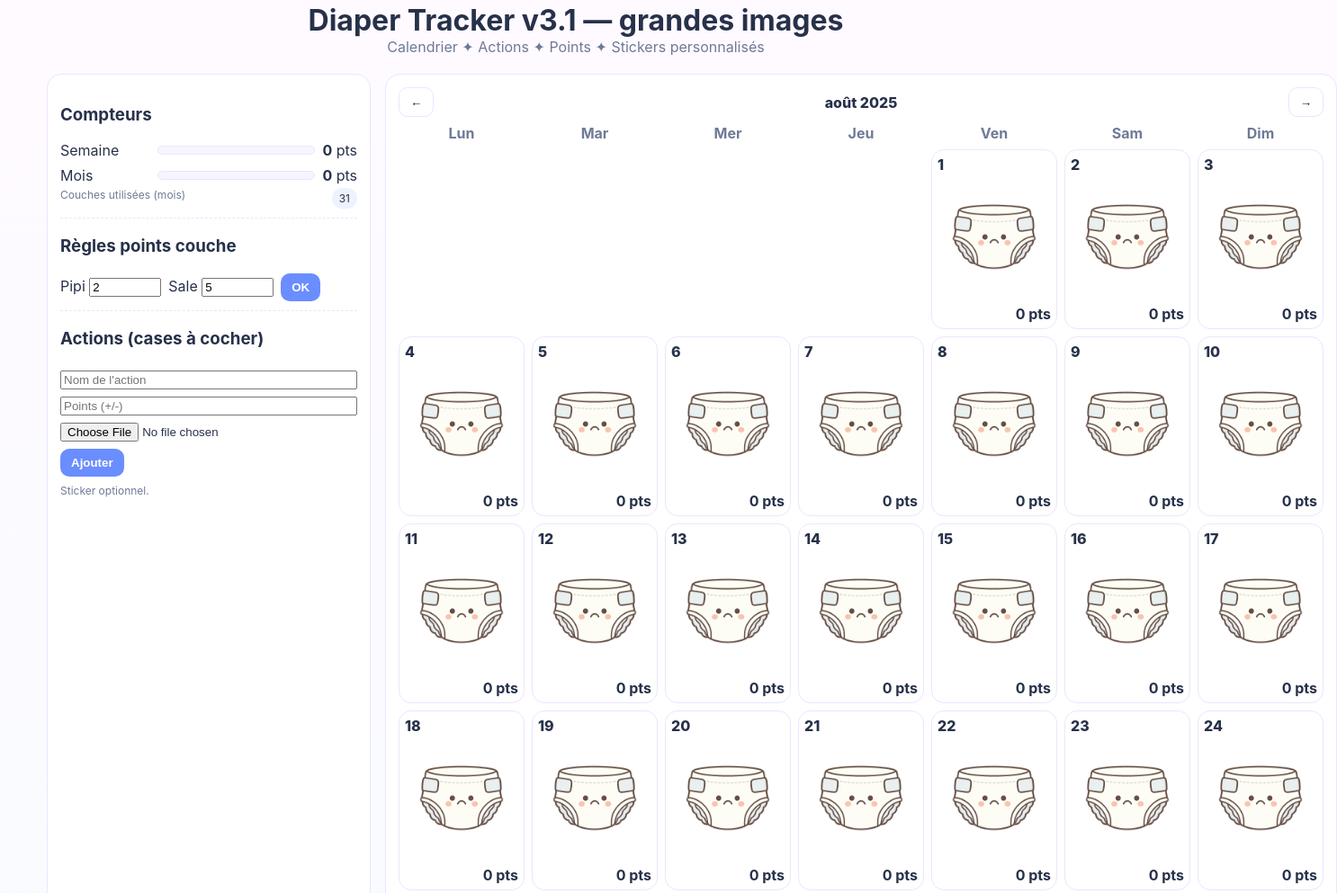
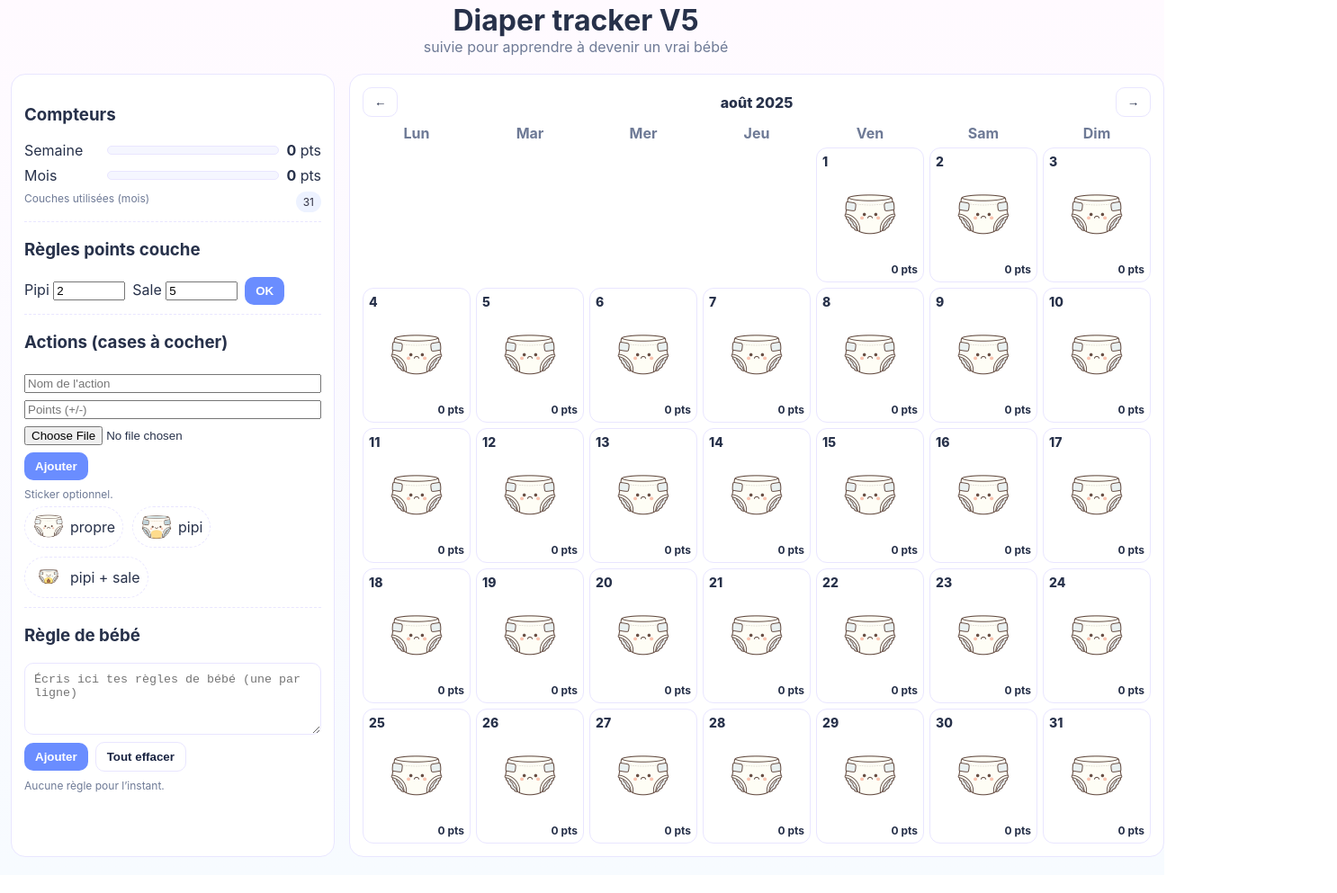
Before and after one commit to lestate025/lestate025.github.io, a plain HTML site: page index.html in a window 1280 px wide. Shown: the part 5-998 px from the top of the page at 90% size, 1486 px wide, since content can reach past the window. Drawn offline with Linux system fonts and the light colour scheme.

Commit message:
Add files via upload

```diff
--- a/index.html
+++ b/index.html
@@ -1,12 +1,12 @@
 <!DOCTYPE html>
 <html lang="fr"><head>
 <meta charset="utf-8"><meta name="viewport" content="width=device-width, initial-scale=1">
-<title>Diaper Tracker v3.1 — grandes images</title>
+<title>Diaper tracker V5 — dense</title>
 <style>
 *{box-sizing:border-box}html,body{margin:0;padding:0}
-:root{--ink:#27314a;--muted:#6e7a96;--card:#fff;--brand:#6a8dff;--line:#e9e6ff}
+:root{--ink:#27314a;--muted:#6e7a96;--card:#fff;--brand:#6a8dff;--line:#e9e6ff;--green:#1a7f37;--red:#d32f2f}
 body{font-family:ui-sans-serif,-apple-system,Segoe UI,Roboto,Arial;background:linear-gradient(180deg,#fffaff,#f7fbff);color:var(--ink)}
-.container{max-width:1200px;margin:8px auto;padding:12px;display:grid;grid-template-columns:360px 1fr;gap:16px}
+.container{max-width:1300px;margin:8px auto;padding:12px;display:grid;grid-template-columns:360px 1fr;gap:16px}
 .panel,.calendar-card{background:#fff;border:1px solid var(--line);border-radius:16px;padding:14px}
 .btn{border:none;border-radius:10px;padding:8px 12px;background:var(--brand);color:#fff;font-weight:700;cursor:pointer}
 .btn.ghost{background:transparent;border:1px solid var(--line);color:#1a2442}
@@ -16,40 +16,45 @@ h1{margin:8px 0 0;text-align:center}
 .subtitle{text-align:center;color:var(--muted);margin-bottom:8px}
 .cal-head{display:flex;justify-content:space-between;align-items:center;margin-bottom:8px}
 .month-label{font-weight:800}
-.cal-grid{display:grid;grid-template-columns:repeat(7,minmax(140px,1fr));gap:8px}
+/* denser calendar */
+.cal-grid{display:grid;grid-template-columns:repeat(7,minmax(120px,1fr));gap:6px}
 .day-head{color:var(--muted);text-align:center;font-weight:700}
-.day{min-height:200px;border:1px solid var(--line);border-radius:14px;padding:6px;display:grid;grid-template-rows:auto 1fr auto;gap:4px;cursor:pointer;background:#fff}
-.day .num{font-weight:800}
-.day .thumb{display:flex;align-items:center;gap:4px;flex-wrap:wrap;justify-content:center}
-.day .thumb img{width:104px;height:104px;object-fit:contain}
-.day .pts{justify-self:end;font-weight:700}
-.legend{margin-top:8px;display:flex;gap:14px;color:var(--muted);align-items:center}
-.legend img{width:72px;height:72px;object-fit:contain}
-.progress{display:grid;gap:8px}
-.progress-row{display:grid;grid-template-columns:100px 1fr max-content;gap:8px;align-items:center}
+.day{min-height:150px;border:1px solid var(--line);border-radius:12px;padding:6px;display:grid;grid-template-rows:auto 1fr auto;gap:2px;cursor:pointer;background:#fff}
+.day .num{font-weight:800;font-size:14px}
+.day .thumb{display:flex;align-items:center;justify-content:center}
+.day .thumb img{width:64px;height:64px;object-fit:contain}  /* smaller to fit more days */
+.day .pts{justify-self:end;font-weight:700;font-size:12px}
+.legend-panel{display:flex;align-items:center;gap:10px;flex-wrap:wrap;margin-top:6px}
+.legend-panel .it{display:flex;align-items:center;gap:6px;border:1px dashed var(--line);border-radius:999px;padding:4px 8px}
+.legend-panel img{width:36px;height:36px;object-fit:contain}
+.progress{display:grid;gap:8px;margin-bottom:8px}
+.progress-row{display:grid;grid-template-columns:84px 1fr max-content;gap:8px;align-items:center}
 .progress-row .bar{height:10px;background:#f5f6ff;border:1px solid var(--line);border-radius:999px;overflow:hidden}
 .progress-row .bar>div{height:100%;width:0;background:linear-gradient(90deg,#bcd1ff,var(--brand));transition:width .3s}
 .stat-line{display:flex;justify-content:space-between;margin-top:4px}
 .small{color:var(--muted);font-size:12px}
-.pos{color:#1a7f37;font-weight:700} .neg{color:#d32f2f;font-weight:700}
+.pos{color:var(--green);font-weight:700} .neg{color:var(--red);font-weight:700}
 .modal{position:fixed;inset:0;display:none}
 .modal.show{display:block}
 .modal-backdrop{position:absolute;inset:0;background:rgba(29,35,58,.45)}
-.modal-body{position:relative;background:#fff;border-radius:16px;padding:14px;border:1px solid var(--line);width:min(920px,calc(100% - 24px));margin:40px auto}
+.modal-body{position:relative;background:#fff;border-radius:16px;padding:14px;border:1px solid var(--line);width:min(900px,calc(100% - 24px));margin:40px auto}
 .section{margin-top:10px}
 .checklist{display:grid;grid-template-columns:1fr 1fr;gap:10px}
 .check-item{border:1px dashed var(--line);border-radius:12px;padding:10px;display:flex;align-items:center;gap:10px}
-.check-item img{width:66px;height:66px;object-fit:contain}
+.check-item img{width:48px;height:48px;object-fit:contain} /* still big but not overwhelming */
 .pills .pill{border:1px solid var(--line);border-radius:999px;padding:6px 10px;cursor:pointer}
 .pill.active{background:#edf2ff;border-color:#c7d2fe}
 .badge{display:inline-block;background:#edf2ff;color:#334;padding:4px 8px;border-radius:999px;font-size:12px}
+.textarea{width:100%;min-height:80px;border:1px solid var(--line);border-radius:10px;padding:10px;resize:vertical}
+.rule{border:1px dashed var(--line);border-radius:10px;padding:8px}
 hr{border:none;border-top:1px dashed var(--line);margin:10px 0}
-@media(max-width:1100px){.container{grid-template-columns:1fr}.cal-grid{grid-template-columns:repeat(7,minmax(110px,1fr))}.day{min-height:180px}.day .thumb img{width:90px;height:90px}.legend img{width:60px;height:60px}}
+@media(max-width:1100px){.container{grid-template-columns:1fr}.cal-grid{grid-template-columns:repeat(7,minmax(100px,1fr))}.day{min-height:140px}}
 </style>
 </head>
 <body>
 <script>
-const KEYS = { entries:'dt_v31_entries', tasks:'dt_v31_tasks', rules:'dt_v31_rules', images:'dt_v31_images' };
+const KEYS = { entries:'dt_v5_entries', tasks:'dt_v5_tasks', rules:'dt_v5_rules', images:'dt_v5_images', babyRules:'dt_v5_baby_rules' };
+
 let rules = JSON.parse(localStorage.getItem(KEYS.rules)||'null')||{wet:2, sale:5};
 let tasks = JSON.parse(localStorage.getItem(KEYS.tasks)||'null')||[
   {id:'no_alcohol',name:'No alcohol',points:1,icon:'images/no_alcohol.webp'},
@@ -65,8 +70,15 @@ let images = JSON.parse(localStorage.getItem(KEYS.images)||'null')||{
   state_messy: 'images/diaper_messy.webp'
 };
 let entries = JSON.parse(localStorage.getItem(KEYS.entries)||'{}');
+let babyRules = JSON.parse(localStorage.getItem(KEYS.babyRules)||'[]');
 
-function saveAll(){ localStorage.setItem(KEYS.tasks, JSON.stringify(tasks)); localStorage.setItem(KEYS.images, JSON.stringify(images)); localStorage.setItem(KEYS.entries, JSON.stringify(entries)); localStorage.setItem(KEYS.rules, JSON.stringify(rules)); }
+function saveAll(){
+  localStorage.setItem(KEYS.tasks, JSON.stringify(tasks));
+  localStorage.setItem(KEYS.images, JSON.stringify(images));
+  localStorage.setItem(KEYS.entries, JSON.stringify(entries));
+  localStorage.setItem(KEYS.rules, JSON.stringify(rules));
+  localStorage.setItem(KEYS.babyRules, JSON.stringify(babyRules));
+}
 function ensureDay(k){ if(!entries[k]) entries[k]={diaperState:0, checks:{}, diapersUsed:1}; }
 
 function fmt(d){ return d.toISOString().slice(0,10); }
@@ -83,8 +95,8 @@ function dayPoints(key){
 }
 
 document.body.innerHTML = `
-<h1>Diaper Tracker v3.1 — grandes images</h1>
-<div class="subtitle">Calendrier ✦ Actions ✦ Points ✦ Stickers personnalisés</div>
+<h1>Diaper tracker V5</h1>
+<div class="subtitle">suivie pour apprendre à devenir un vrai bébé</div>
 <main class="container">
   <aside class="panel">
     <h3>Compteurs</h3>
@@ -112,7 +124,25 @@ document.body.innerHTML = `
       </div>
       <small class="small">Sticker optionnel.</small>
     </form>
+
+    <div class="legend-panel">
+      <div class="it"><img src="${images.state_clean}" alt=""><span>propre</span></div>
+      <div class="it"><img src="${images.state_wet}" alt=""><span>pipi</span></div>
+      <div class="it"><img src="${images.state_messy}" alt=""><span>pipi + sale</span></div>
+    </div>
+
+    <hr/>
+    <h3>Règle de bébé</h3>
+    <div class="grid">
+      <textarea id="ruleInput" class="textarea" placeholder="Écris ici tes règles de bébé (une par ligne)"></textarea>
+      <div class="flex">
+        <button class="btn" id="addRules">Ajouter</button>
+        <button class="btn ghost" id="clearRules">Tout effacer</button>
+      </div>
+      <div id="rulesList" class="grid"></div>
+    </div>
   </aside>
+
   <section class="calendar-card">
     <div class="cal-head">
       <button class="btn ghost" id="prevMonth">←</button>
@@ -120,7 +150,6 @@ document.body.innerHTML = `
       <button class="btn ghost" id="nextMonth">→</button>
     </div>
     <div class="cal-grid" id="calGrid"></div>
-    <div class="legend small"><img src="${images.state_clean}"> propre • <img src="${images.state_wet}"> pipi • <img src="${images.state_messy}"> pipi+sale</div>
   </section>
 </main>
 
@@ -134,7 +163,8 @@ document.body.innerHTML = `
     <div class="section">
       <h4>État de la couche</h4>
       <div class="flex">
-        <img id="stateImg" src="" width="288" height="288" style="object-fit:contain">
+        <!-- 80% of previous big (288px) -> 230px -->
+        <img id="stateImg" src="" width="230" height="230" style="object-fit:contain">
         <div class="grid small">
           <button class="btn ghost" data-set="0">Propre</button>
           <button class="btn ghost" data-set="1">Pipi</button>
@@ -210,6 +240,28 @@ document.getElementById('prevMonth').onclick=()=>{ viewing.setMonth(viewing.getM
 document.getElementById('nextMonth').onclick=()=>{ viewing.setMonth(viewing.getMonth()+1); renderCalendar(); };
 document.getElementById('saveRules').onclick=()=>{ rules.wet=parseInt(document.getElementById('wetPts').value,10)||0; rules.sale=parseInt(document.getElementById('salePts').value,10)||0; saveAll(); renderCalendar(); };
 
+// Baby rules
+const rulesList = document.getElementById('rulesList');
+function renderRules(){
+  rulesList.innerHTML='';
+  if(!babyRules.length){ rulesList.innerHTML='<div class="small">Aucune règle pour l’instant.</div>'; return;}
+  babyRules.forEach((r,i)=>{
+    const d=document.createElement('div'); d.className='rule flex'; d.innerHTML=`<span>${r}</span><button class="btn ghost" data-del="${i}">Supprimer</button>`;
+    d.querySelector('[data-del]').onclick=()=>{ babyRules.splice(i,1); saveAll(); renderRules(); };
+    rulesList.appendChild(d);
+  });
+}
+document.getElementById('addRules').onclick=()=>{
+  const txt=document.getElementById('ruleInput').value.trim();
+  if(!txt) return;
+  txt.split(/\n+/).map(s=>s.trim()).filter(Boolean).forEach(line=>babyRules.push(line));
+  document.getElementById('ruleInput').value='';
+  saveAll(); renderRules();
+};
+document.getElementById('clearRules').onclick=()=>{ babyRules=[]; saveAll(); renderRules(); };
+renderRules();
+
+// Day modal + checklist + diapers used
 const modal=document.getElementById('dayModal'); const mdDate=document.getElementById('mdDate'); const stateImg=document.getElementById('stateImg'); const checklist=document.getElementById('checklist'); const dayPtsEl=document.getElementById('dayPts'); let currentKey=null;
 function openDay(k){
   currentKey=k; ensureDay(k);
```
